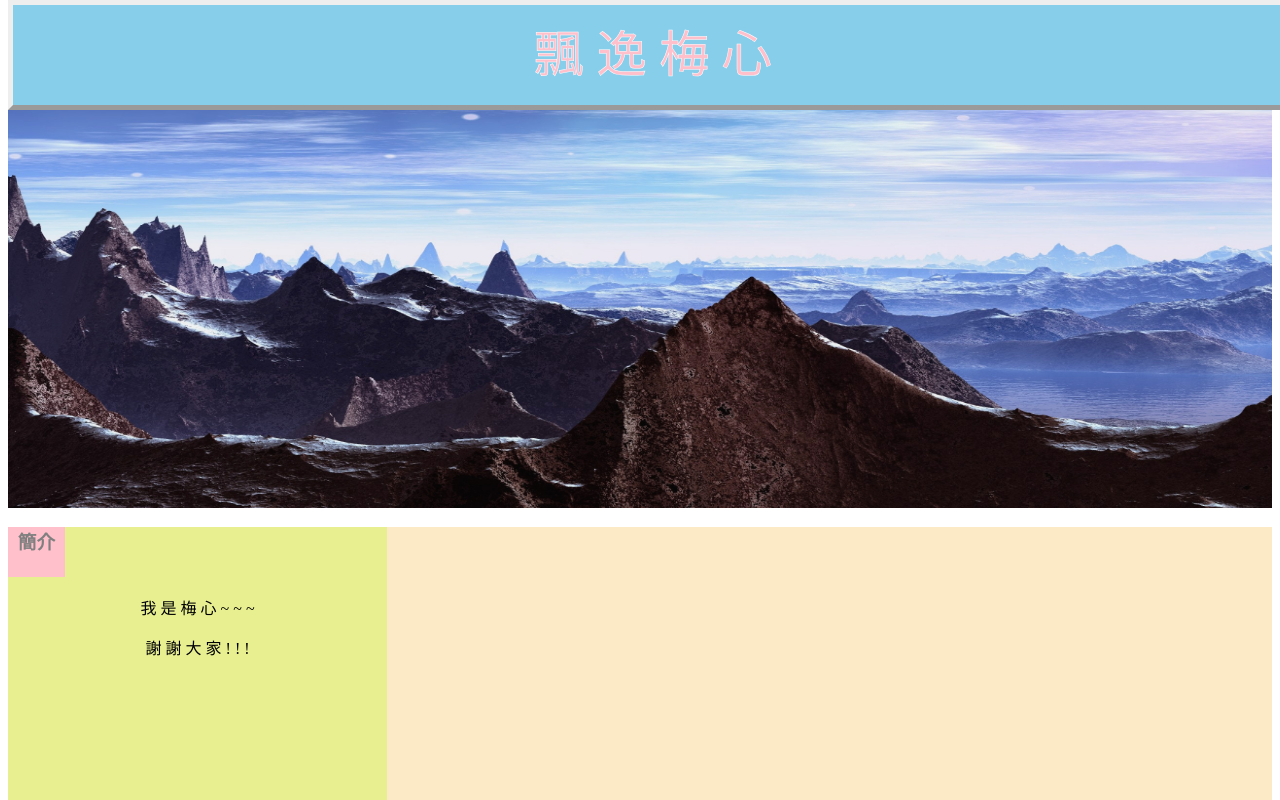
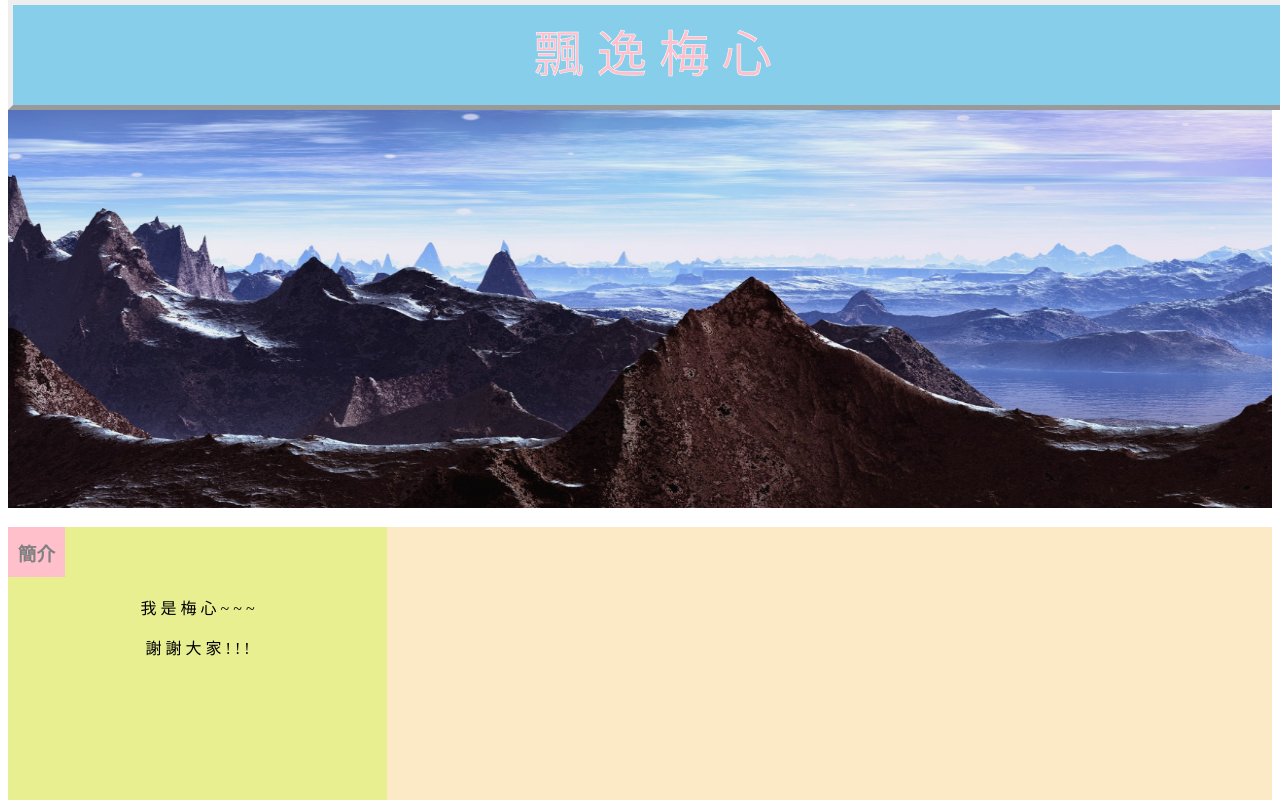
Before and after one commit to stancode2017/stancode2017.github.io, a plain HTML site: page index.html in a window 1280 px wide. Shown: the top 800 px of the page. Drawn offline with Linux system fonts and the light colour scheme.

Commit message:
stan HTML

```diff
--- a/index.html
+++ b/index.html
@@ -16,7 +16,7 @@
         <article style="height:1500px;width: 100%; background: rgba(244, 185, 66,0.3);" >
 
             <section style="background: rgba(200, 244, 66,0.4); height: 400px; width: 30%; text-align:center">
-            <h1 style="background: pink; color: gray; width: 15%;height: 50px;">簡介</h1>
+            <h1 style="background: pink; color: gray; width: 15%;height: 50px;line-height: 3;">簡介</h1>
 
                 <p>我 是 梅 心 ~ ~ ~ </p>
                 <p>謝 謝 大 家 ! ! !</p>
```
